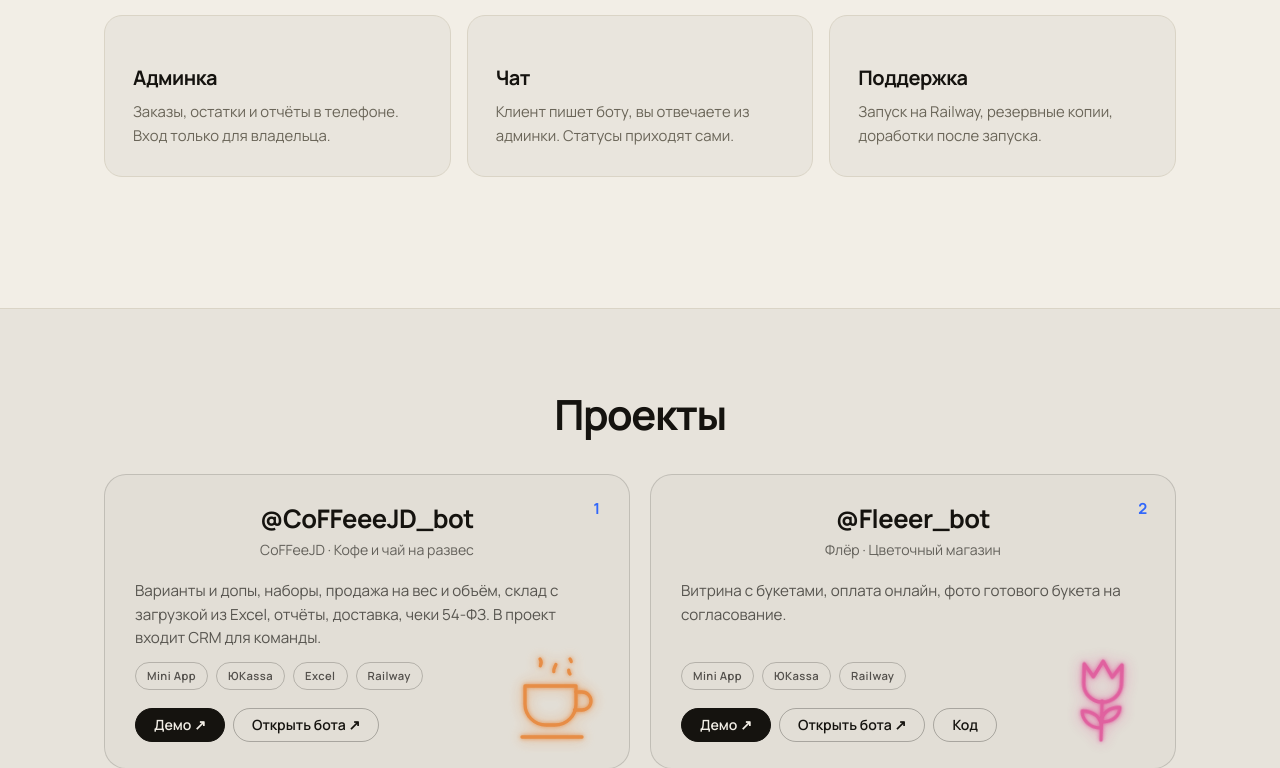
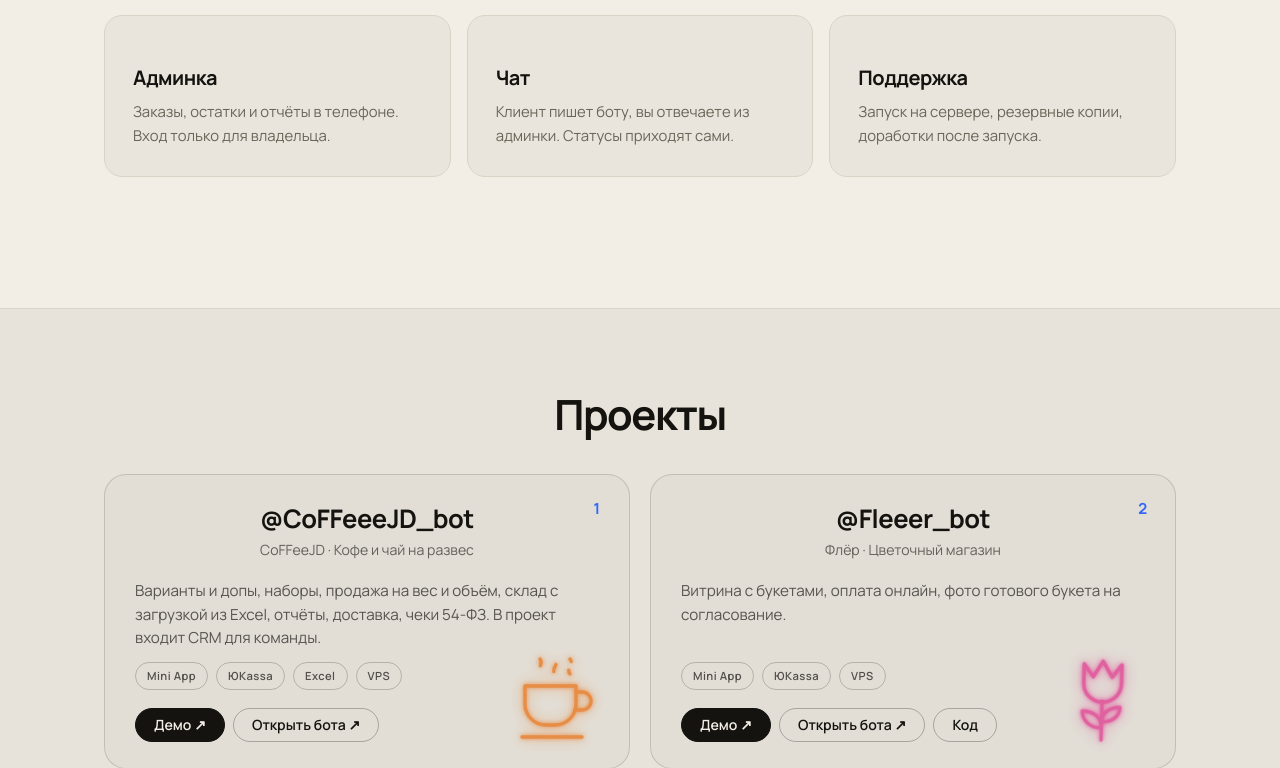
Before and after one commit to zhennyy/botforall, a React (Vite) app: page / in a window 1280 px wide. Shown: the part 1273-2041 px from the top of the page. Built offline with nearby package versions, Linux system fonts and the light colour scheme.

Commit message:
Хостинг: VPS вместо Railway, превью с botforall.ru

```diff
--- a/index.html
+++ b/index.html
@@ -16,7 +16,7 @@
     <meta property="og:title" content="BotFor_All — Telegram-боты на заказ" />
     <meta property="og:description" content="Telegram-магазины и ассистенты под ключ: витрина, оплата, доставка и админка в одном боте." />
     <meta property="og:url" content="https://botforall.ru/" />
-    <meta property="og:image" content="https://botforall.ru/og.png" />
+    <meta property="og:image" content="https://botforall.ru/og.png?v=2" />
     <meta property="og:image:width" content="1200" />
     <meta property="og:image:height" content="630" />
     <meta name="twitter:card" content="summary_large_image" />
--- a/src/components/Benefits.jsx
+++ b/src/components/Benefits.jsx
@@ -5,7 +5,7 @@ const items = [
   ['Доставка', 'Тарифы по городам, СДЭК и Почта, бесплатно от суммы, промокоды.'],
   ['Админка', 'Заказы, остатки и отчёты в телефоне. Вход только для владельца.'],
   ['Чат', 'Клиент пишет боту, вы отвечаете из админки. Статусы приходят сами.'],
-  ['Поддержка', 'Запуск на Railway, резервные копии, доработки после запуска.'],
+  ['Поддержка', 'Запуск на сервере, резервные копии, доработки после запуска.'],
 ]
 
 export default function Benefits() {
--- a/src/components/Process.jsx
+++ b/src/components/Process.jsx
@@ -9,7 +9,7 @@ const steps = [
 ]
 
 const hosting = [
-  ['A', 'Хостинг у вас', 'Запускаю на вашем аккаунте Railway. Доступ, код и данные остаются у вас, я настраиваю и сопровождаю запуск.', 'Всё у вас'],
+  ['A', 'Хостинг у вас', 'Запускаю на вашем сервере или хостинге. Доступ, код и данные остаются у вас, я настраиваю и сопровождаю запуск.', 'Всё у вас'],
   ['B', 'Хостинг у меня', 'Беру запуск и хостинг на себя: резервные копии, обновления и поддержка за ежемесячную плату. Доработки после запуска оплачиваются отдельно.', 'По подписке'],
   ['C', 'Без поддержки', 'Вы получаете готового бота и работаете сами. Доработки после запуска оплачиваются отдельно.', 'Доработки — за отдельную плату'],
 ]
--- a/src/components/Projects.jsx
+++ b/src/components/Projects.jsx
@@ -4,28 +4,28 @@ const works = [
   {
     num: '1', icon: 'coffee', name: 'CoFFeeJD', kind: 'Кофе и чай на развес',
     text: 'Варианты и допы, наборы, продажа на вес и объём, склад с загрузкой из Excel, отчёты, доставка, чеки 54-ФЗ. В проект входит CRM для команды.',
-    stack: ['Mini App', 'ЮKassa', 'Excel', 'Railway'],
+    stack: ['Mini App', 'ЮKassa', 'Excel', 'VPS'],
     demo: '/coffeejd-demo.html',
     bot: 'https://t.me/CoFFeeeJD_bot',
   },
   {
     num: '2', icon: 'flower', name: 'Флёр', kind: 'Цветочный магазин',
     text: 'Витрина с букетами, оплата онлайн, фото готового букета на согласование.',
-    stack: ['Mini App', 'ЮKassa', 'Railway'],
+    stack: ['Mini App', 'ЮKassa', 'VPS'],
     demo: '/fleur-demo.html',
     bot: 'https://t.me/Fleeer_bot', code: 'https://github.com/zhennyy/flowerbot',
   },
   {
     num: '3', icon: 'radiator', name: 'RadiatorPro', kind: 'Отопительное оборудование',
     text: 'Корзина, доставка по городам, трекинг заказа, статистика и чаты в админке.',
-    stack: ['Mini App', 'ЮKassa', 'Railway'],
+    stack: ['Mini App', 'ЮKassa', 'VPS'],
     demo: '/radiator-demo.html',
     bot: 'https://t.me/RadiatorBZ_bot', code: 'https://github.com/zhennyy/radiatorbot',
   },
   {
     num: '4', icon: 'person', name: 'Ассистент', kind: 'Личный помощник',
     text: 'Помнит переписку, ставит напоминания, отвечает на вопросы с помощью ИИ.',
-    stack: ['ИИ', 'Railway'],
+    stack: ['ИИ', 'VPS'],
     code: 'https://github.com/zhennyy/telegram-assistant-bot',
   },
 ]
```
